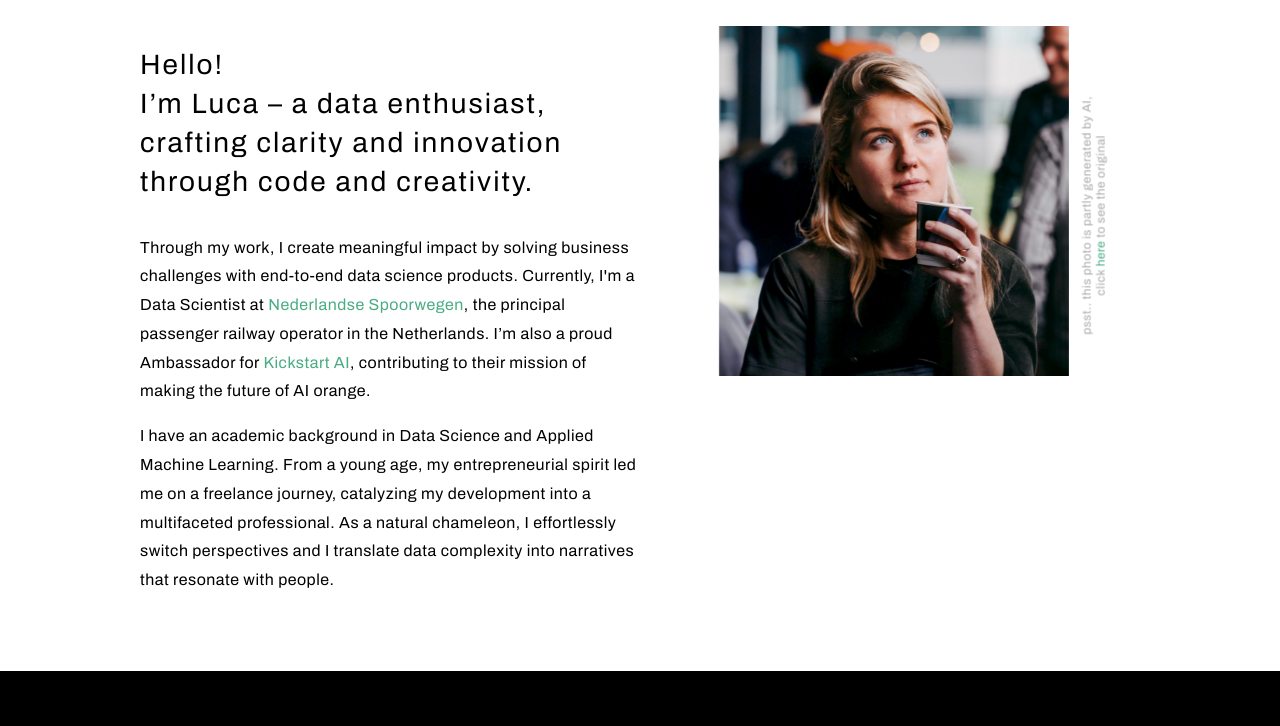
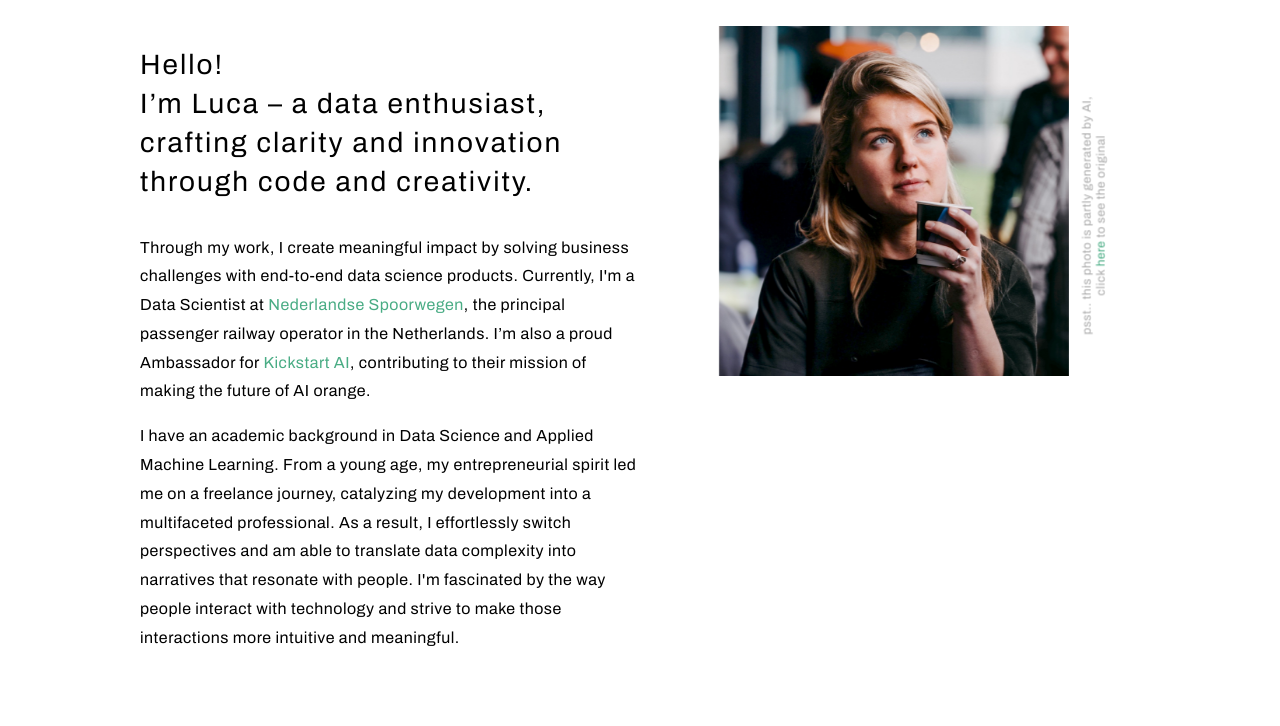
Before and after one commit to lucavh/lucaverhees-nl, a website: page index.html in a window 1280 px wide. Shown: the part 74-800 px from the top of the page. Drawn offline with Linux system fonts and the light colour scheme.

Commit message:
update bio text

```diff
--- a/index.html
+++ b/index.html
@@ -67,10 +67,7 @@
               contributing to their mission of making the future of AI orange.
           </p>
           <p>
-            I have an academic background in Data Science and Applied Machine Learning. From a young age, my
-            entrepreneurial spirit led me on a freelance journey, catalyzing my development into a multifaceted professional.
-            As a natural chameleon, I effortlessly switch perspectives and I translate data complexity into narratives that
-            resonate with people.
+            I have an academic background in Data Science and Applied Machine Learning. From a young age, my entrepreneurial spirit led me on a freelance journey, catalyzing my development into a multifaceted professional. As a result, I effortlessly switch perspectives and am able to translate data complexity into narratives that resonate with people. I'm fascinated by the way people interact with technology and strive to make those interactions more intuitive and meaningful.
           </p>
         </div>
 
```
